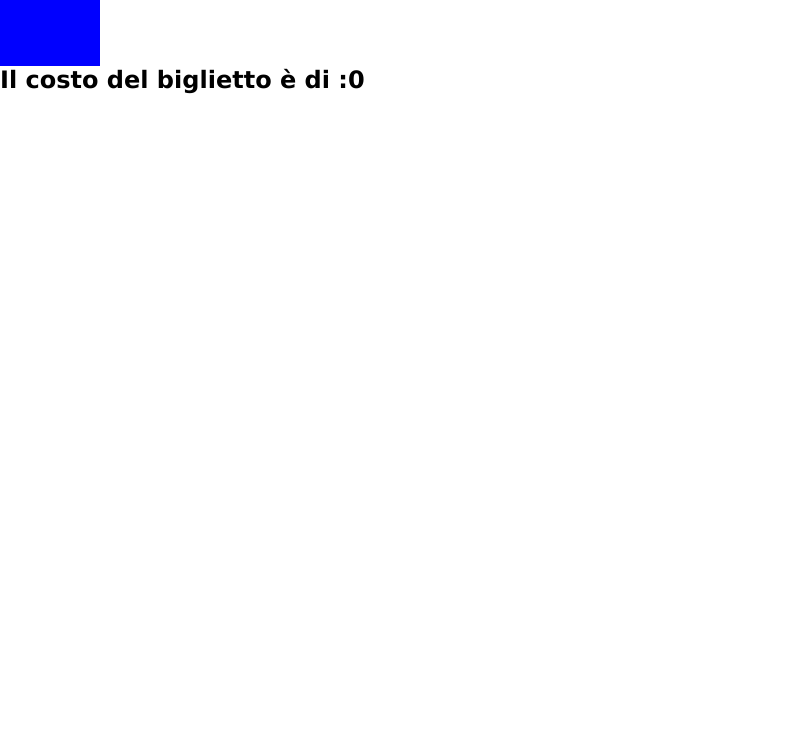
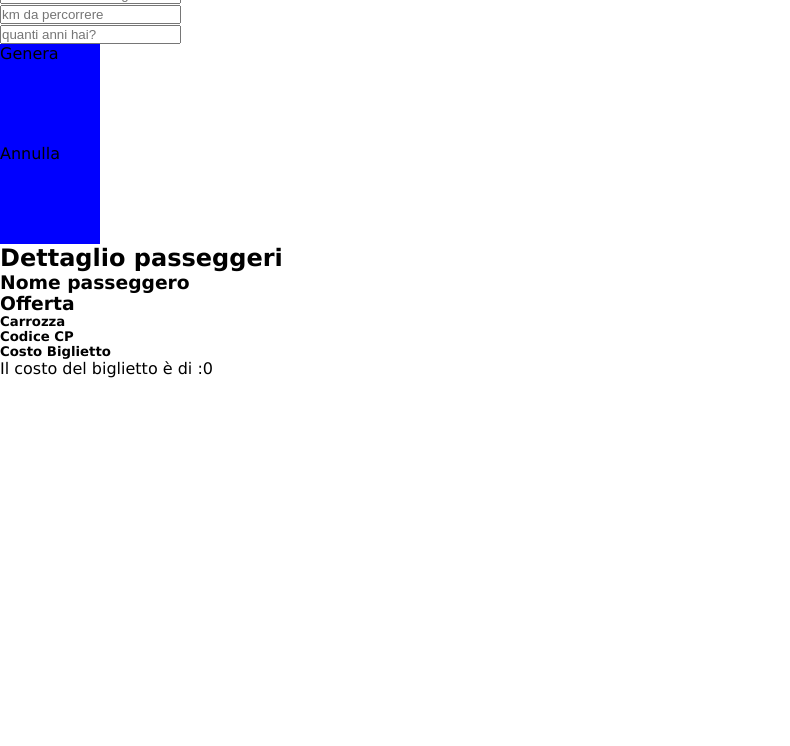
Before and after one commit to alessandrofogliada/js-biglietto-treno-form, a plain HTML site: page index.html in a window 1280 px wide. Shown: the part 54-800 px from the top of the page, without its empty margins (0-790 px from the left). Drawn offline with Linux system fonts and the light colour scheme.

Commit message:
fine progetto base senza css

```diff
--- a/JS/main.js
+++ b/JS/main.js
@@ -57,12 +57,11 @@ mioButton.addEventListener("click" ,
 
 // calcolare il prezzo totale del viaggio, secondo queste regole:il prezzo del biglietto è definito in base ai km (0.21 € al km)
 
-
 let risultato = kmCliente * costoTrasporto;
 
 console.log("Il costo è di:" , risultato , "€");
 
-document.getElementById('mio_id').innerHTML = "Il costo del biglietto è di :" + risultato ;
+document.getElementById('prezzobiglietto').innerHTML = "Il costo del biglietto è di :" + risultato ;
 
 // va applicato uno sconto del 20% per i minorenni
 
--- a/index.html
+++ b/index.html
@@ -8,16 +8,70 @@
 </head>
 <body>
 
+<main>
+
+    <h1>CALCOLA IL PREZZO DEL TUO BIGLIETTO</h1>
+
+    <div class="container">
     <form action="#">
+
+        <div class="nameclient">
         <input type="text" class="myinput" placeholder="inserisci Nome e Cognome">
+        </div>
+
+        <div class="distance">
         <input type="text" class="distanzadapercorrere" placeholder="km da percorrere">
+        </div>
+
+        <div class="fasciaeta">
         <input type="text" class="età" placeholder="quanti anni hai?">
-    <div class="invio">
+        </div>
+
+    <div class="invio bottone">
         Genera
+    </div>
+
+    <div class="invio bottone">
+        Annulla
+    </div>
+
     </div>
     </form>
 
-    <h2 id="mio_id"></h2>
+
+    <div class="container">
+
+        <h2>Dettaglio passeggeri</h2>
+
+        <div class="biglietto">
+
+            <div>
+                <h3>Nome passeggero</h3>
+            </div>
+
+            <div>
+                <h3>Offerta</h3>
+            </div>
+
+            <div>
+                <h5>Carrozza</h5>
+            </div>
+
+            <div>
+                <h5>Codice CP</h5>
+            </div>
+
+            <div>
+                <h5>Costo Biglietto</h5>
+                <span id="prezzobiglietto"></span>
+            </div>
+
+
+        </div>
+
+    </div>
+
+</main>
 
 <script type="text/javascript" src="js/main.js"></script>
 </body>
```
